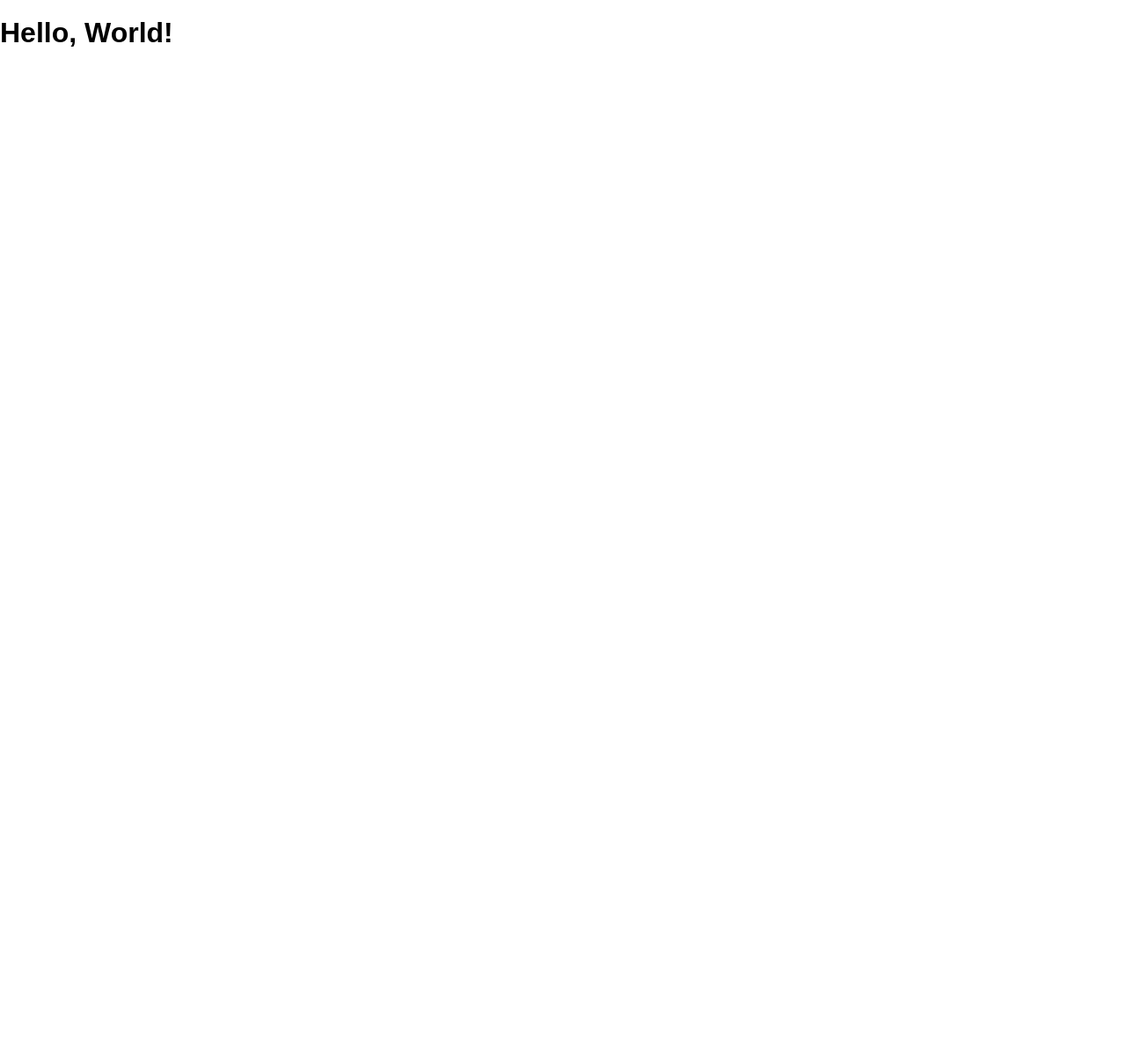
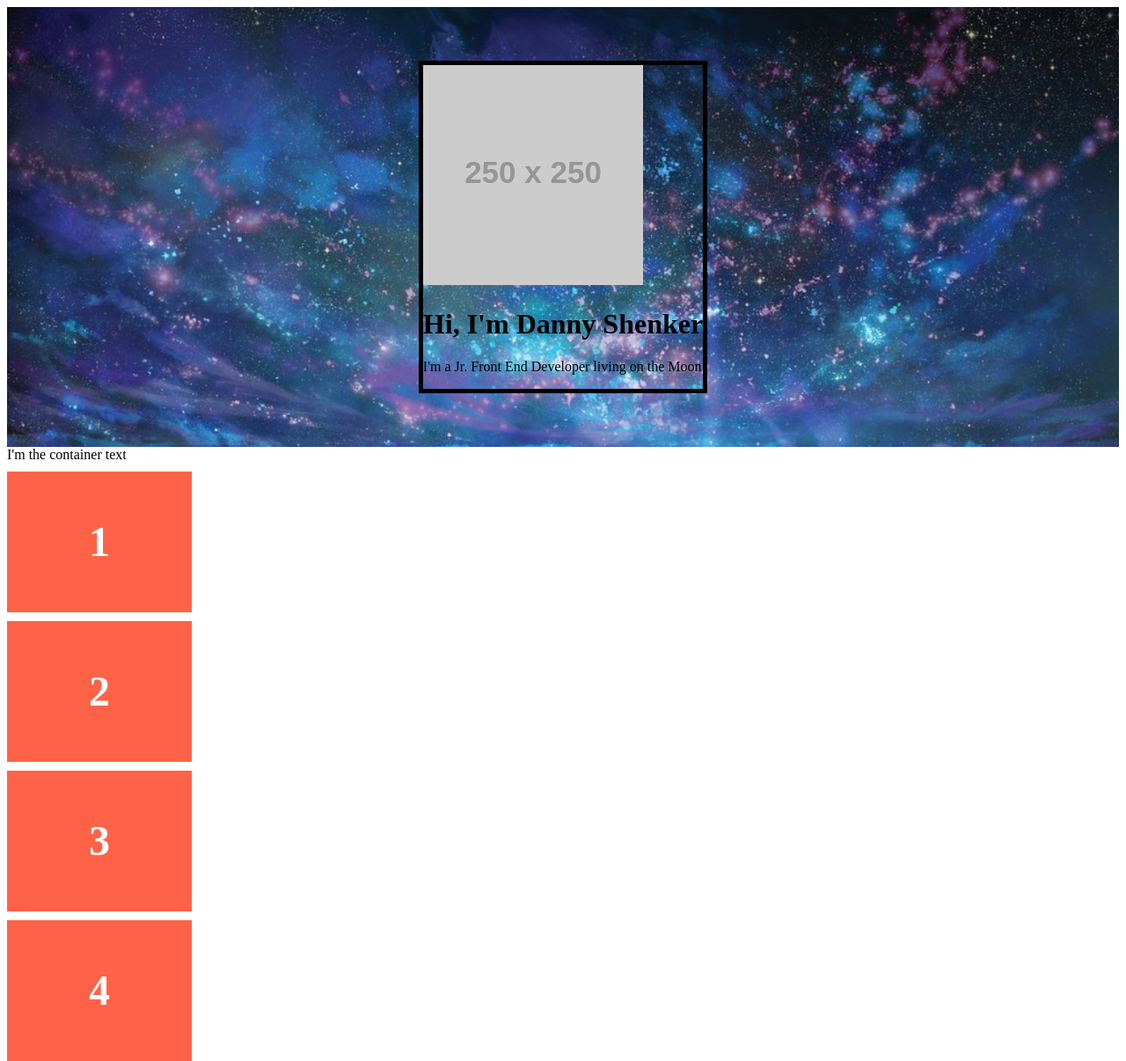
Before and after one commit to dannyoceanxo/portfolio, a website: page public/index.html in a window 1280 px wide. Shown: the whole page at 88% size. Before the commit the page ends 800 px from the top, so only its background shows below. Drawn offline with Linux system fonts and the light colour scheme; placeholder pictures from the web are drawn by us.

Commit message:
My Portfolio

```diff
--- a/public/index.html
+++ b/public/index.html
@@ -6,7 +6,63 @@
     <title>Portfolio</title>
     <link rel="stylesheet" href="/screen.css">
   </head>
+  <!-- <body>
+    <header class="introstuff">
+      <img src="images/powerclean.jpg" alt="CCCF photo by Jay Knickerbocker" height="200" width="300"</img>
+    <h1>What's up? I'm Danny Shenker!</h1>
+    <h2>I'm a junior front end developer at The Iron Yard<h2>
+    </header>
+    <div class="textboxes">
+    <h1><img src="images/boxtribe.jpeg" height="300" width="200"</h1>
+    <h1><img src="images/marbles.jpeg" height="300" width="300"</h1>
+    <h1><img src="images/powerclean2.png" height="300" width="400"</h1>
+    <h1><img src="images/fifthave.jpeg" height="300" width="400"</h1>
+    </div>
+    <div class="paragraphsaboutstuff">
+    <p>Bacon ipsum dolor amet tongue meatball rump andouille corned beef filet mignon frankfurter pork chop, ribeye burgdoggen turducken. Corned beef pork loin shoulder fatback shankle boudin. Kevin pork sirloin jowl shank flank corned beef tongue fatback meatball chicken leberkas ribeye pork belly. Pork belly ribeye kevin, short loin burgdoggen salami venison pork loin jerky shank shoulder frankfurter swine. Tail turkey flank cow pork chop.</p>
+    <p>Lorem ipsum dolor sit amet, consectetur adipisicing elit, sed do eiusmod tempor incididunt ut labore et dolore magna aliqua. Ut enim ad minim veniam, quis nostrud exercitation ullamco laboris nisi ut aliquip ex ea commodo consequat. Duis aute irure dolor in reprehenderit in voluptate velit esse cillum dolore eu fugiat nulla pariatur. Excepteur sint occaecat cupidatat non proident, sunt in culpa qui officia deserunt mollit anim id est laborum.</p>
+    </div>
+    <footer>
+      <div class="getatme"
+      <h1>Get @ me</h1>
+      </div>
+      <div class="socialmedia">
+      <p><img src="images/instagram.jpeg" height="50" width="50"</p>
+      <p><img src="images/noclique.jpg" height="50" width="50"</p>
+      </div>
+      <div class="copyright">
+      <h5>Copyright 2017, Danny Shenker.  Built with ambivalence at the Iron Yard</h5>
+      </div>
+    </footer>
+  </body> -->
   <body>
-    <h1>Hello, World!</h1>
+    <header>
+      <div class="header-content">
+        <img src="http://placehold.it/250x250">
+        <div class="chat-bubble">
+          <h1>Hi, I'm Danny Shenker</h1>
+          <p>I'm a Jr. Front End Developer living on the Moon</p>
+        </div>
+      </div>
+    </header>
+    <div class="container">
+      I'm the container text
+      <section>
+        <div class="row">
+          <div class="item">1</div>
+          <div class="item">2</div>
+          <div class="item">3</div>
+          <div class="item">4</div>
+        </div>
+        <div class="row">
+          <div class=""
+        </div>
+        <div class="row">
+        </div>
+      </section>
+    </div>
+    <footer>
+    </footer>
   </body>
+
 </html>
--- a/public/screen.css
+++ b/public/screen.css
@@ -1,8 +1,68 @@
-html {
+header{
+  background: url('images/starscape.jpg');
+  /*background-size: 80px 60px;*/
+  background-repeat: no-repeat;
+  background-size:cover;
+  height:500px;
+  display: flex;
+}
+
+header .header-content{
+  border: 5px solid black;
+  margin: auto;
+}
+
+
+.container{
+  height:500px;
+}
+
+.container section .row .item{
+  background: tomato;
+  padding: 5px;
+  width: 200px;
+  height: 150px;
+  margin-top: 10px;
+
+  line-height: 150px;
+  color: white;
+  font-weight: bold;
+  font-size: 3em;
+  text-align: center;
+}
+
+
+
+/*html {
   text-size-adjust: 100%;
 }
 
 body {
   margin: 0;
   font: 16px / 1 sans-serif;
+  background-image: url('images/starscape.jpg');
 }
+
+.textboxes {
+  display: flex;
+  justify-content: space-around;
+}
+.introstuff {
+  display:flex;
+  justify-content: center;
+}
+.socialmedia {
+  display: flex;
+  justify-content: space-around;
+}
+.getatme {
+  display: flex;
+  justify-content: center;
+}
+.copyright {
+  display: flex;
+  justify-content: center;
+}
+.img {
+  border: 0.2em solid #fbe943;
+}*/
```
Also changed, not shown: public/images/boxtribe.jpeg (added), public/images/fifthave.jpeg (added), public/images/illinoise.jpg (added), public/images/instagram.jpeg (added), public/images/marbles.jpeg (added), public/images/noclique.jpg (added), public/images/powerclean.JPG (added), public/images/ridethepark.jpeg (added), public/images/spin.jpeg (added), public/images/starscape.jpg (added), public/images/toughmudder.jpeg (added), 1 other file.
